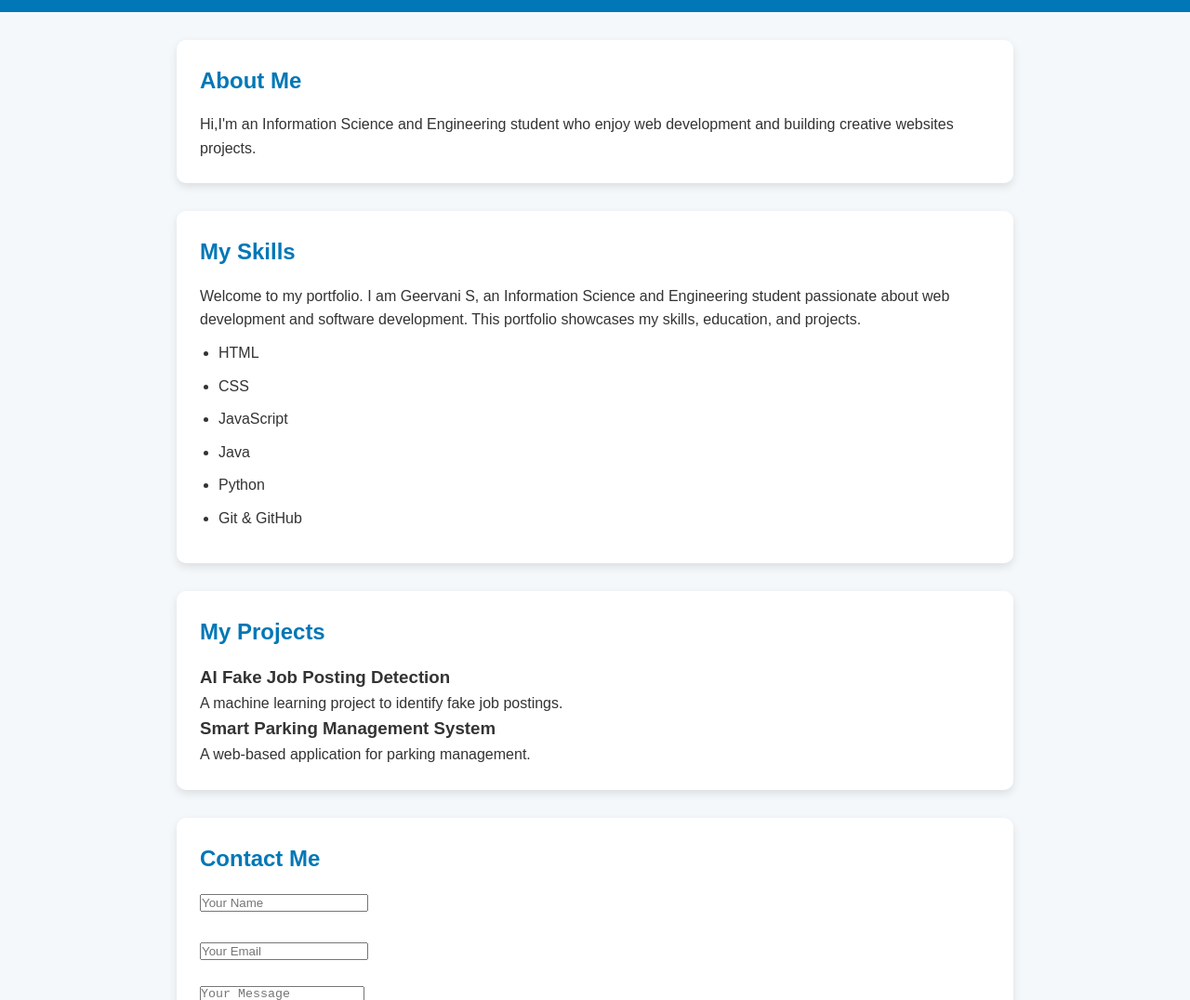
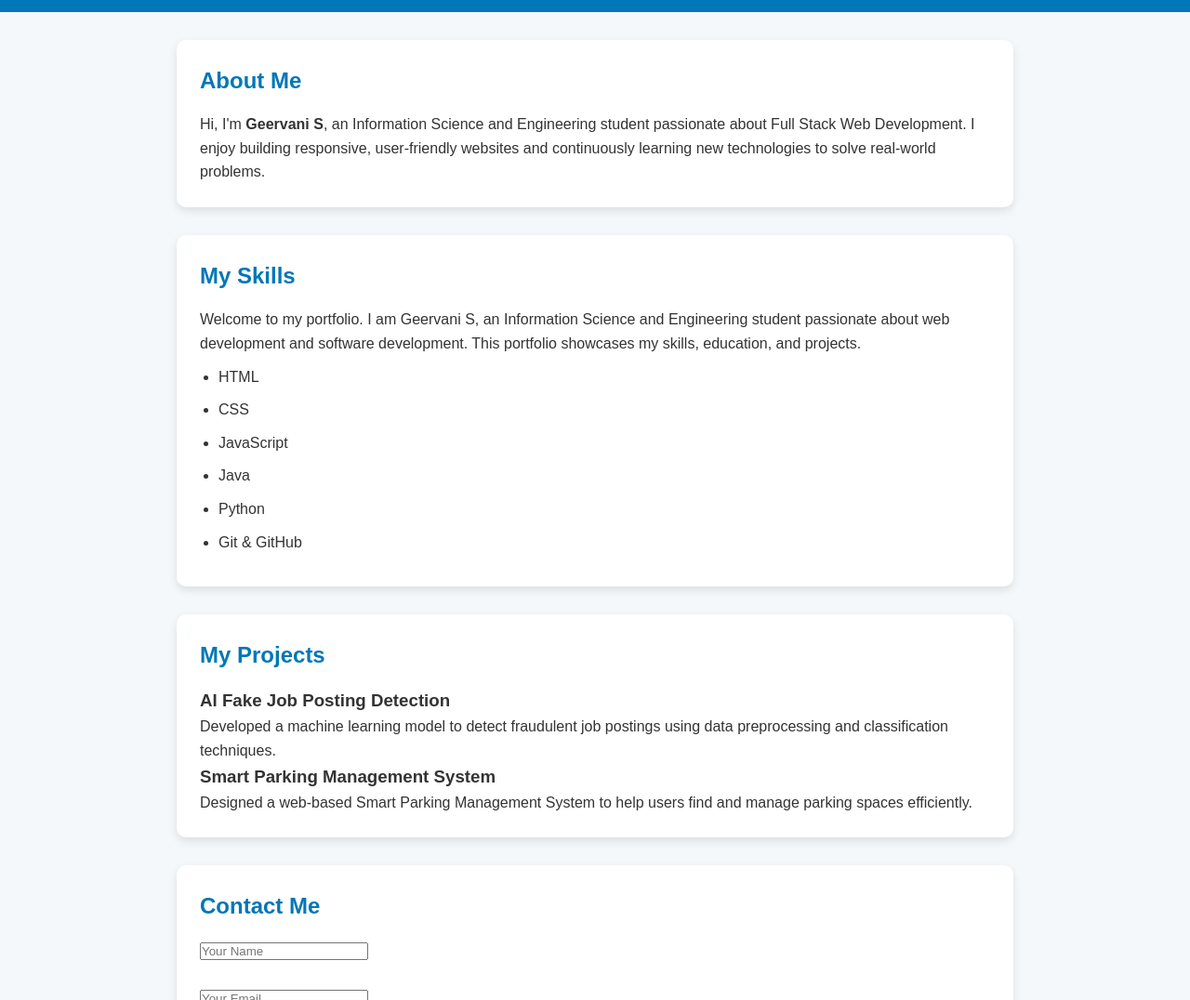
Before and after one commit to grieshmas13-design/FUTURE_FS_01, a plain HTML site: page index.html in a window 1280 px wide. Shown: the part 380-1456 px from the top of the page at 93% size. Drawn offline with Linux system fonts and the light colour scheme.

Commit message:
Update index.html

```diff
--- a/index.html
+++ b/index.html
@@ -27,9 +27,8 @@
     <section id="about">
         <h2>About Me</h2>
         <p>
-            Hi,I'm an Information Science and Engineering student who enjoy
-			web development and building creative websites projects.
-        </p>
+Hi, I'm <strong>Geervani S</strong>, an Information Science and Engineering student passionate about Full Stack Web Development. I enjoy building responsive, user-friendly websites and continuously learning new technologies to solve real-world problems.
+</p>
     </section>
 
     <section id="skills">
@@ -49,16 +48,20 @@
         <h2>My Projects</h2>
 
         <h3>AI Fake Job Posting Detection</h3>
-        <p>A machine learning project to identify fake job postings.</p>
+        <p>
+Developed a machine learning model to detect fraudulent job postings using data preprocessing and classification techniques.
+</p>
 
         <h3>Smart Parking Management System</h3>
-        <p>A web-based application for parking management.</p>
+       <p>
+Designed a web-based Smart Parking Management System to help users find and manage parking spaces efficiently.
+</p>
     </section>
 
    <section id="contact">
     <h2>Contact Me</h2>
 
-    <form action="https://formsubmit.co/YOUR_GMAIL@gmail.com" method="POST">
+    <form action="https://formsubmit.co/grieshmas13@gmail.com" method="POST">
 
         <input type="text" name="name" placeholder="Your Name" required><br><br>
 
@@ -75,7 +78,7 @@
 </section>
 
     <footer>
-        <p>&copy; 2026 Your Name. All Rights Reserved.</p>
+        <p>&copy; 2026 Geervani S. All Rights Reserved.</p>
     </footer>
 
     <script src="script.js"></script>
```
